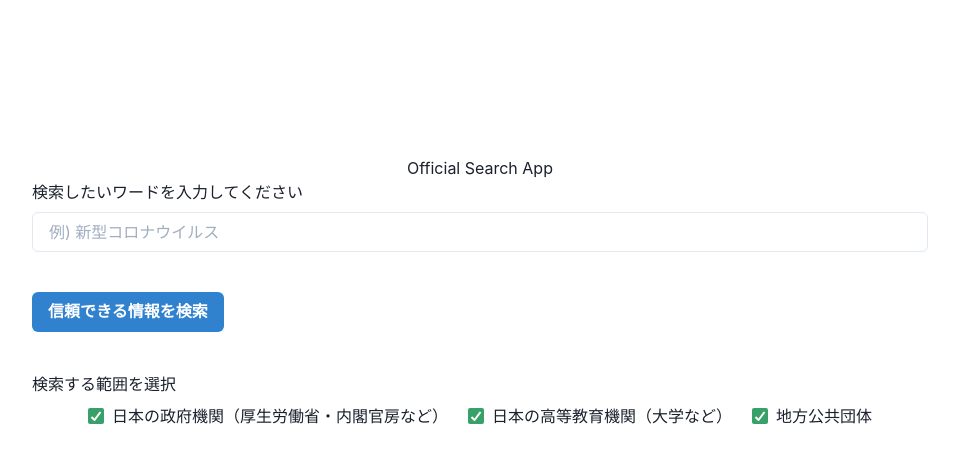
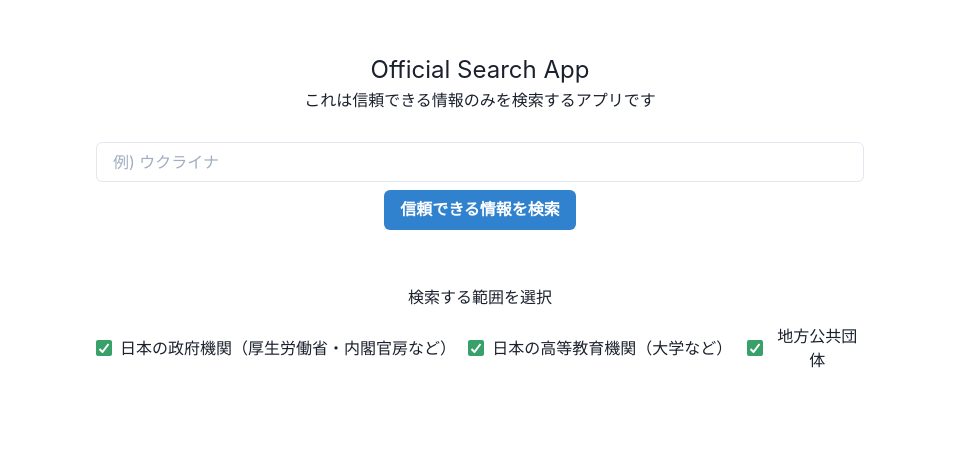
Before and after one commit to joel2145/official-search, a React (Create React App) app: page / in a window 1280 px wide. Shown: the part 108-570 px from the top of the page, without its empty margins (160-1119 px from the left). Built offline with nearby package versions, Linux system fonts and the light colour scheme.

Commit message:
いい感じにスタイリングしました

```diff
--- a/src/pages/SearchPage.js
+++ b/src/pages/SearchPage.js
@@ -56,13 +56,13 @@ export const SearchPage = () => {
       <div className={classes.container}>
         <div className={classes.box}>
           <FormControl className={classes.contents}>
-            <h1 className={classes.text}>Official Search App</h1>
-            <FormLabel htmlFor='' className={classes.text}>検索したいワードを入力してください</FormLabel>
-            <Input id='searchWord' type='search' placeholder='例) 新型コロナウイルス' size='md' value={searchWord} onChange={searchWordChange} className={classes.textBox} />
+            <h1 className={classes.title}>Official Search App</h1>
+            <p className={classes.subtitle}>これは信頼できる情報のみを検索するアプリです</p>
+            <Input id='searchWord' type='search' placeholder='例) ウクライナ' size='md' value={searchWord} onChange={searchWordChange} className={classes.textBox} />
 
-            <Button onClick={() => submit()} colorScheme='blue' size='md' marginTop="10" marginBottom="10" className={classes.submitButton}>信頼できる情報を検索</Button>
+            <Button onClick={() => submit()} colorScheme='blue' size='md' marginTop="2" marginBottom="10" className={classes.submitButton}>信頼できる情報を検索</Button>
 
-            <FormLabel as='legend' className={classes.text}>検索する範囲を選択</FormLabel>
+            <p className={classes.selectText} >検索する範囲を選択</p>
             <Stack spacing={5} direction='row' className={classes.text}>
               <Checkbox colorScheme='green' onChange={goChange} value="go.jp" id="go" defaultChecked>
                 日本の政府機関（厚生労働省・内閣官房など）
--- a/src/pages/SearchPage.module.scss
+++ b/src/pages/SearchPage.module.scss
@@ -3,12 +3,12 @@
   height: 100vh;
   display: flex;
   justify-content: center;
-  align-items: center;
+  margin-top: 15vh;
 }
 
 .box {
   // background-color: aquamarine;
-  width: 70%;
+  width: 60%;
   height: 50vh;
   display: flex;
   justify-content: center;
@@ -16,10 +16,28 @@
 }
 
 .submitButton {
+}
+.title {
   display: flex;
-  // width: 100%;
+  width: 100%;
   justify-content: center;
   text-align: center;
+  font-size: x-large;
+}
+.subtitle {
+  display: flex;
+  width: 100%;
+  justify-content: center;
+  text-align: center;
+  margin-bottom: 30px;
+}
+.selectText {
+  display: flex;
+  width: 100%;
+  justify-content: center;
+  text-align: center;
+  margin-top: 15px;
+  margin-bottom: 15px;
 }
 .text {
   display: flex;
@@ -35,8 +53,8 @@
   // text-align: center;
 }
 
-// .contents {
-//   display: flex;
-//   justify-content: center;
-//   align-items: center;
-// }
+.contents {
+  display: flex;
+  flex-direction: column;
+  align-items: center;
+}
```
